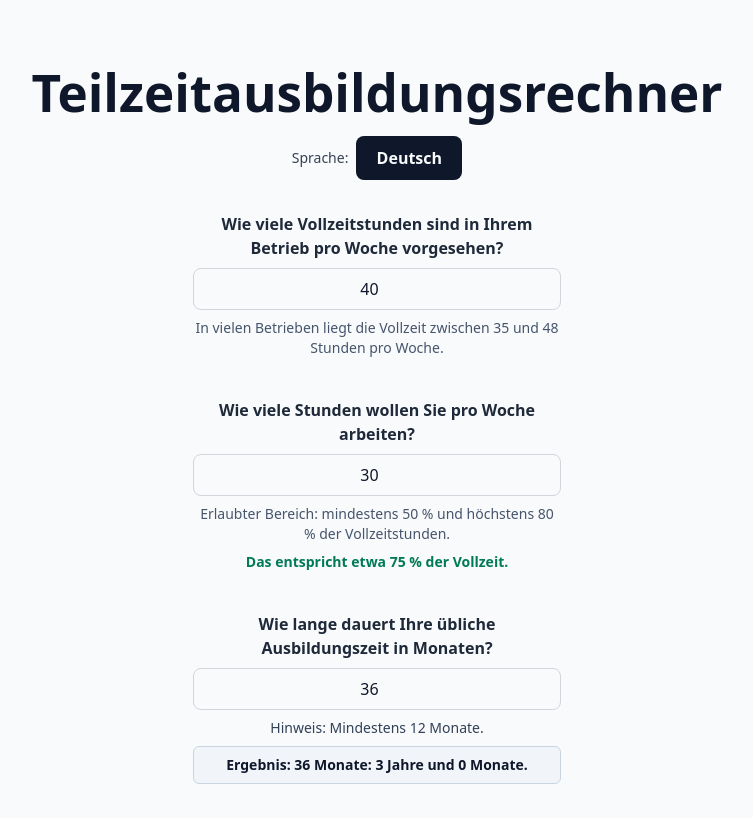
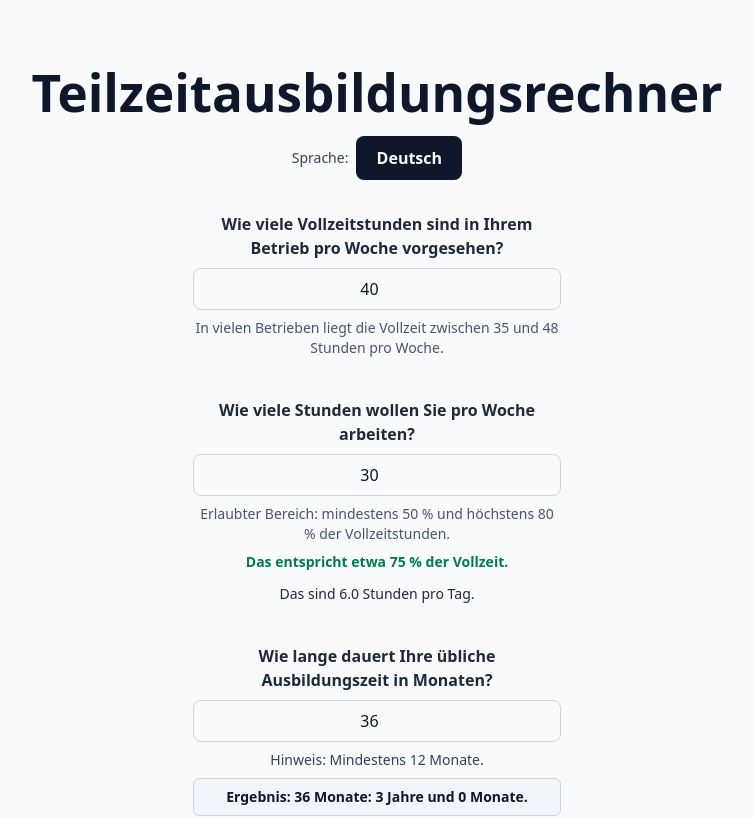
Before and after one commit to HadiDoBronxs/Teilzeitausbildungsrechner, a React (Vite) app: page / in a window 1280 px wide. Shown: the top 818 px of the page, without its empty margins (263-1016 px from the left). Built offline with nearby package versions, Linux system fonts and the light colour scheme.

Commit message:
feat(#15): average daily working time display implemented

```diff
--- a/src/components/ParttimeHoursInput.jsx
+++ b/src/components/ParttimeHoursInput.jsx
@@ -39,6 +39,12 @@ export default function ParttimeHoursInput({
   const meetsMinFactor = showFactorInfo
     ? numericHours / fulltimeNumeric >= 0.5
     : true;
+
+
+    // Calculate average daily working hours
+  const avgDailyHours =
+  numericHours && numericHours > 0 ? (numericHours / 5).toFixed(1) : null;
+
 
   // Notify parent when hours change
   useEffect(() => {
@@ -121,6 +127,22 @@ export default function ParttimeHoursInput({
             : t("parttimeHours.factorError")}
         </div>
       )}
+
+            {/*
+      Display the calculated average daily working hours below the input field.
+      The text updates automatically whenever the weekly part-time hours change.
+      Shown only if a valid number is entered (avgDailyHours != null).
+    */}
+    {avgDailyHours && (
+      <p
+        role="status"
+        aria-live="polite"
+        className="text-sm text-slate-800 font-medium mt-1"
+      >
+        {t("parttimeHours.avgDaily", { hours: avgDailyHours })}
+      </p>
+    )}
+
     </div>
   );
 }
--- a/src/locales/de/translation.json
+++ b/src/locales/de/translation.json
@@ -10,7 +10,9 @@
         "help": "Erlaubter Bereich: mindestens 50 % und höchstens 80 % der Vollzeitstunden.",
         "error": "Bitte gib einen Wert zwischen {{min}} und {{max}} Stunden pro Woche ein.",
         "factorText": "Das entspricht etwa {{percent}} % der Vollzeit.",
-        "factorError": "Die Teilzeit muss mindestens 50 % der Vollzeitstunden betragen. Weniger ist nicht möglich."
+        "factorError": "Die Teilzeit muss mindestens 50 % der Vollzeitstunden betragen. Weniger ist nicht möglich.",
+        "avgDaily": "Das sind {{hours}} Stunden pro Tag."
+
     },
     "regularDuration": {
         "label": "Wie lange dauert Ihre übliche Ausbildungszeit in Monaten?",
--- a/src/locales/en/translation.json
+++ b/src/locales/en/translation.json
@@ -10,7 +10,8 @@
     "help": "Allowed range: at least 50% and at most 80% of the full-time hours.",
     "error": "Please enter a value between {{min}} and {{max}} hours per week.",
     "factorText": "This is approximately {{percent}} % of full-time.",
-    "factorError": "Part-time must be at least 50% of the full-time hours. Less is not possible."
+    "factorError": "Part-time must be at least 50% of the full-time hours. Less is not possible.",
+    "avgDaily": "That’s {{hours}} hours per day."
   },
   "regularDuration": {
     "label": "How long is your usual training duration in months?",
```
